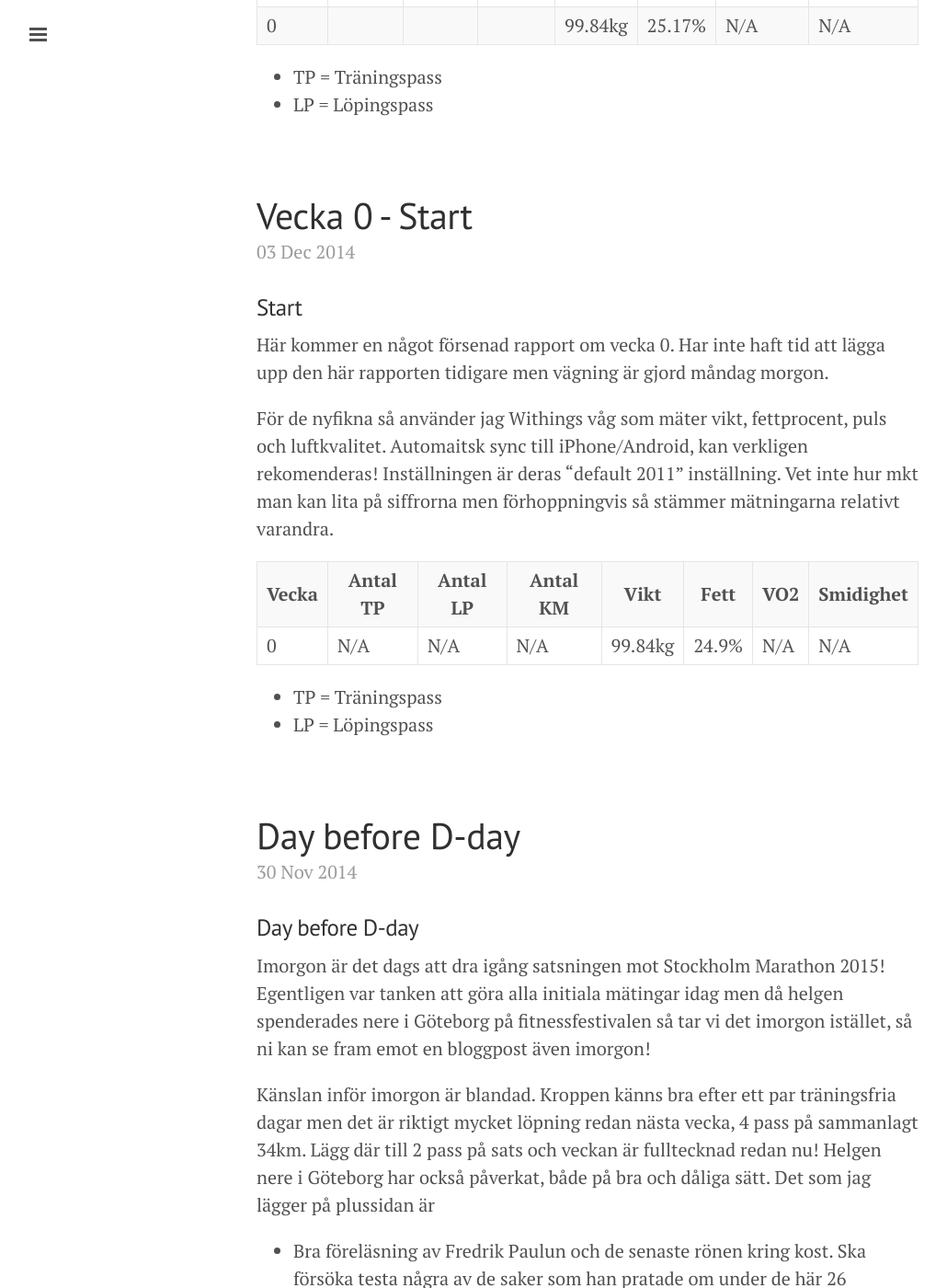
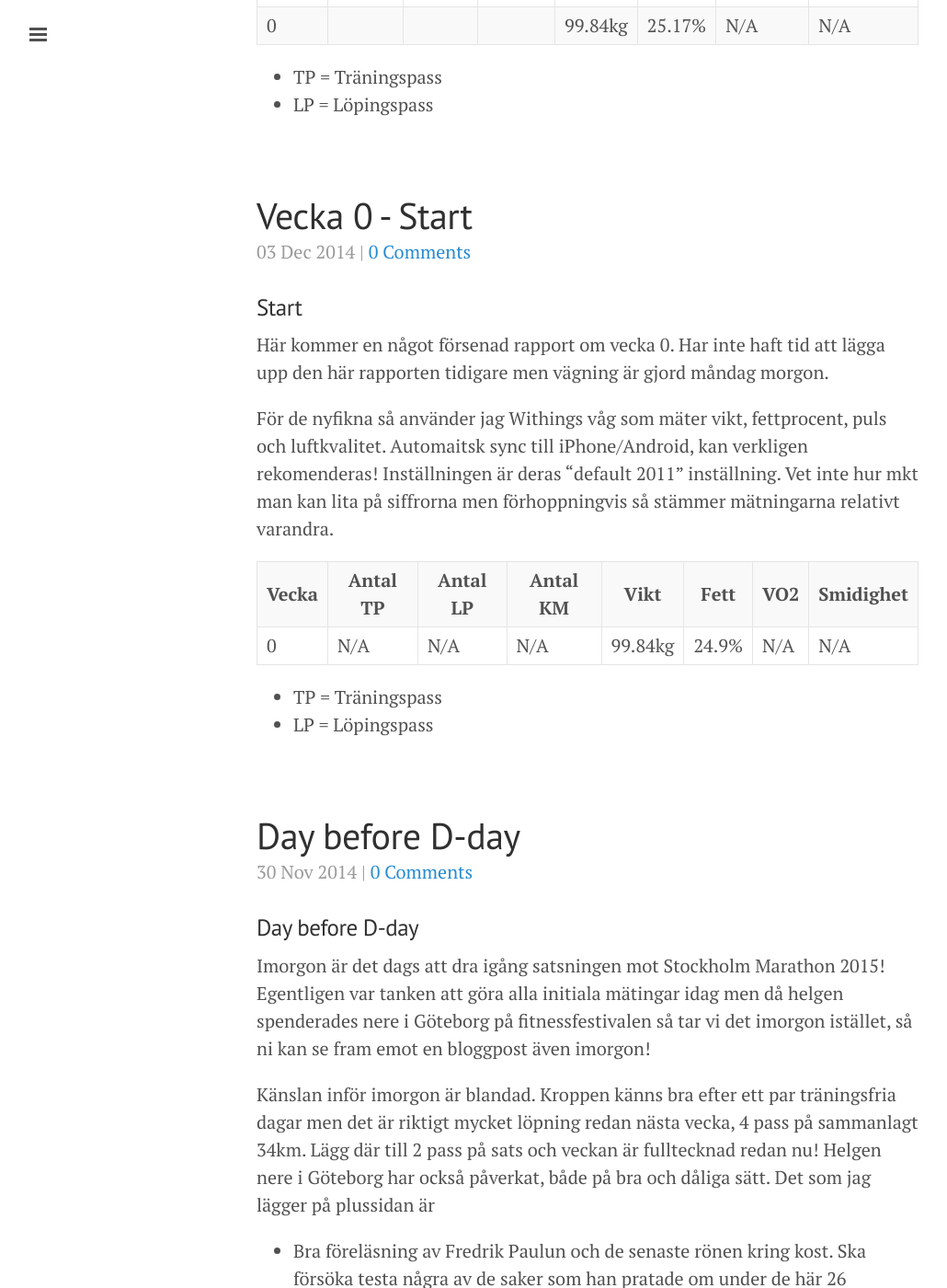
Before and after one commit to eripe970/eripe970.github.io, a Jekyll site: the page built from index.html, in a window 1280 px wide and 1400 px high, scrolled down 4212 px. Shown: the whole window at 92% size, without its empty margins (1-1031 px from the left). Built offline with Jekyll 4.4.1, drawn with Linux system fonts in a browser that asks for light colours; nearby versions of some CDN libraries; Markdown is read by kramdown in place of the engine named in the settings; the list of posts is cut into pages by our own code; comment, search, counter and statistics services are not loaded; some of the changed text lies outside the part shown.

Commit message:
Update index.html

```diff
--- a/index.html
+++ b/index.html
@@ -12,7 +13,7 @@ title: Home
       </a>
     </h1>
 
-    <span class="post-date">{{ post.date | date_to_string }}</span>
+   <span class="post-date">{{ post.date | date_to_string }} | <a href="{{ post.url }}#disqus_thread" data-disqus-identifier="{{ post.id }}">0 Comments</a></span>
 
     {{ post.content }}
   </div>
```
Also changed, not shown: other parts of index.html (+1 -0 lines).
